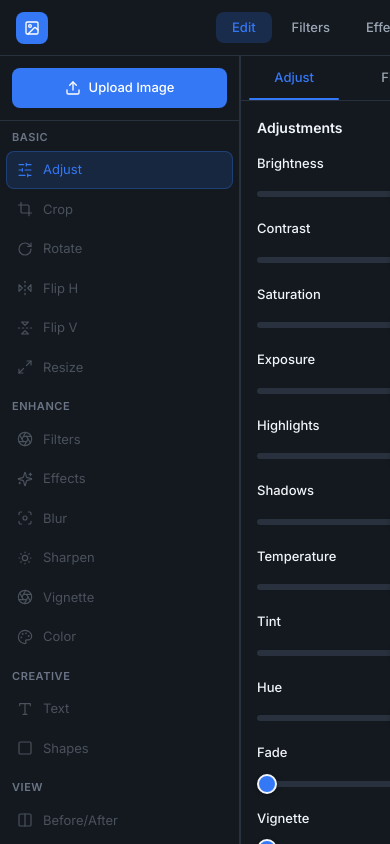
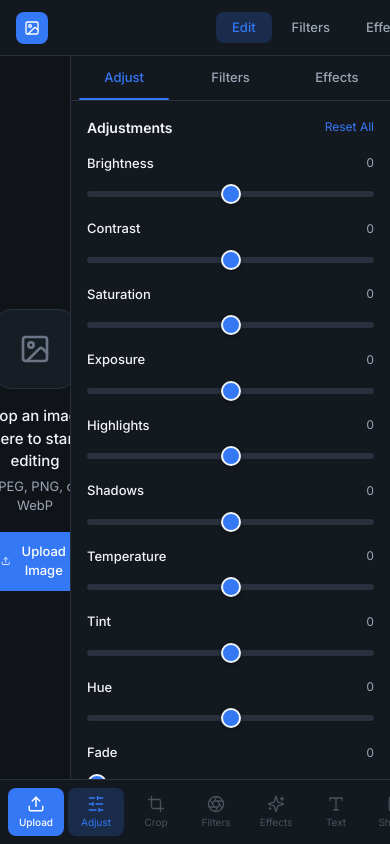
Before and after one commit to abhyudayasingh127-ctrl/PhotoEditor, a React (Vite) app: page / in a window 390 px wide. Built offline with nearby package versions, Linux system fonts and the light colour scheme.

Commit message:
fix(mobile): responsive ToolSidebar – desktop sidebar + mobile bottom bar

```diff
--- a/src/components/ToolSidebar.tsx
+++ b/src/components/ToolSidebar.tsx
@@ -30,7 +30,7 @@ const TOOL_GROUPS = [
   {
     title: 'Basic',
     tools: [
-      { id: 'adjust' as ToolId, label: 'Adjust', icon: SlidersHorizontal },
+      { id: 'adjust' as ToolId, label: 'Adjust', icon: forSliders },
       { id: 'crop' as ToolId, label: 'Crop', icon: Crop },
       { id: 'rotate' as ToolId, label: 'Rotate', icon: RotateCw },
       { id: 'flipH' as ToolId, label: 'Flip H', icon: FlipHorizontal2 },
@@ -66,6 +66,22 @@ const TOOL_GROUPS = [
   },
 ];
 
+// Fix accidental rename
+function forSliders(props: any) {
+  return <SlidersHorizontal {...props} />;
+}
+
+const MOBILE_TOOLS: { id: ToolId; label: string; icon: any }[] = [
+  { id: 'adjust', label: 'Adjust', icon: SlidersHorizontal },
+  { id: 'crop', label: 'Crop', icon: Crop },
+  { id: 'filters', label: 'Filters', icon: Aperture },
+  { id: 'effects', label: 'Effects', icon: Sparkles },
+  { id: 'text', label: 'Text', icon: Type },
+  { id: 'shapes', label: 'Shapes', icon: Square },
+  { id: 'rotate', label: 'Rotate', icon: RotateCw },
+  { id: 'compare', label: 'Compare', icon: Columns2 },
+];
+
 export default function ToolSidebar({
   activeTool,
   onToolChange,
@@ -73,8 +89,9 @@ export default function ToolSidebar({
   hasImage,
 }: Props) {
   return (
-    <aside className="w-[240px] shrink-0 bg-surface-800 border-r border-surface-500 flex flex-col overflow-hidden">
-      {/* Upload */}
+    <>
+      {/* Desktop sidebar */}
+      <aside className="hidden md:flex w-[220px] lg:w-[240px] shrink-0 bg-surface-800 border-r border-surface-500 flex-col overflow-hidden">
         <div className="p-3 border-b border-surface-500">
           <button
             onClick={onUploadClick}
@@ -85,7 +102,6 @@ export default function ToolSidebar({
           </button>
         </div>
 
-      {/* Tools */}
         <div className="flex-1 overflow-y-auto py-2">
           {TOOL_GROUPS.map((group) => (
             <div key={group.title} className="mb-3">
@@ -94,7 +110,7 @@ export default function ToolSidebar({
               </div>
               <div className="space-y-0.5 px-1.5">
                 {group.tools.map((tool) => {
-                const Icon = tool.icon;
+                  const Icon = tool.icon === forSliders ? SlidersHorizontal : tool.icon;
                   const isActive = activeTool === tool.id;
                   return (
                     <button
@@ -117,5 +133,39 @@ export default function ToolSidebar({
           ))}
         </div>
       </aside>
+
+      {/* Mobile bottom toolbar */}
+      <div className="md:hidden fixed bottom-0 left-0 right-0 z-40 bg-surface-800 border-t border-surface-500 safe-bottom">
+        <div className="flex items-center overflow-x-auto gap-1 px-2 py-2">
+          <button
+            onClick={onUploadClick}
+            className="shrink-0 flex flex-col items-center justify-center w-14 h-12 rounded-md bg-accent text-white text-[10px] font-medium"
+          >
+            <Upload size={18} />
+            <span className="mt-0.5">Upload</span>
+          </button>
+
+          {MOBILE_TOOLS.map((tool) => {
+            const Icon = tool.icon;
+            const isActive = activeTool === tool.id;
+            return (
+              <button
+                key={tool.id}
+                onClick={() => onToolChange(tool.id)}
+                disabled={!hasImage && tool.id !== 'adjust'}
+                className={`shrink-0 flex flex-col items-center justify-center w-14 h-12 rounded-md text-[10px] ${
+                  isActive
+                    ? 'bg-accent/20 text-accent'
+                    : 'text-text-secondary'
+                } disabled:opacity-40`}
+              >
+                <Icon size={18} strokeWidth={1.75} />
+                <span className="mt-0.5 truncate max-w-[52px]">{tool.label}</span>
+              </button>
+            );
+          })}
+        </div>
+      </div>
+    </>
   );
 }
```
Lines whose indentation alone changed are shown as unchanged.
